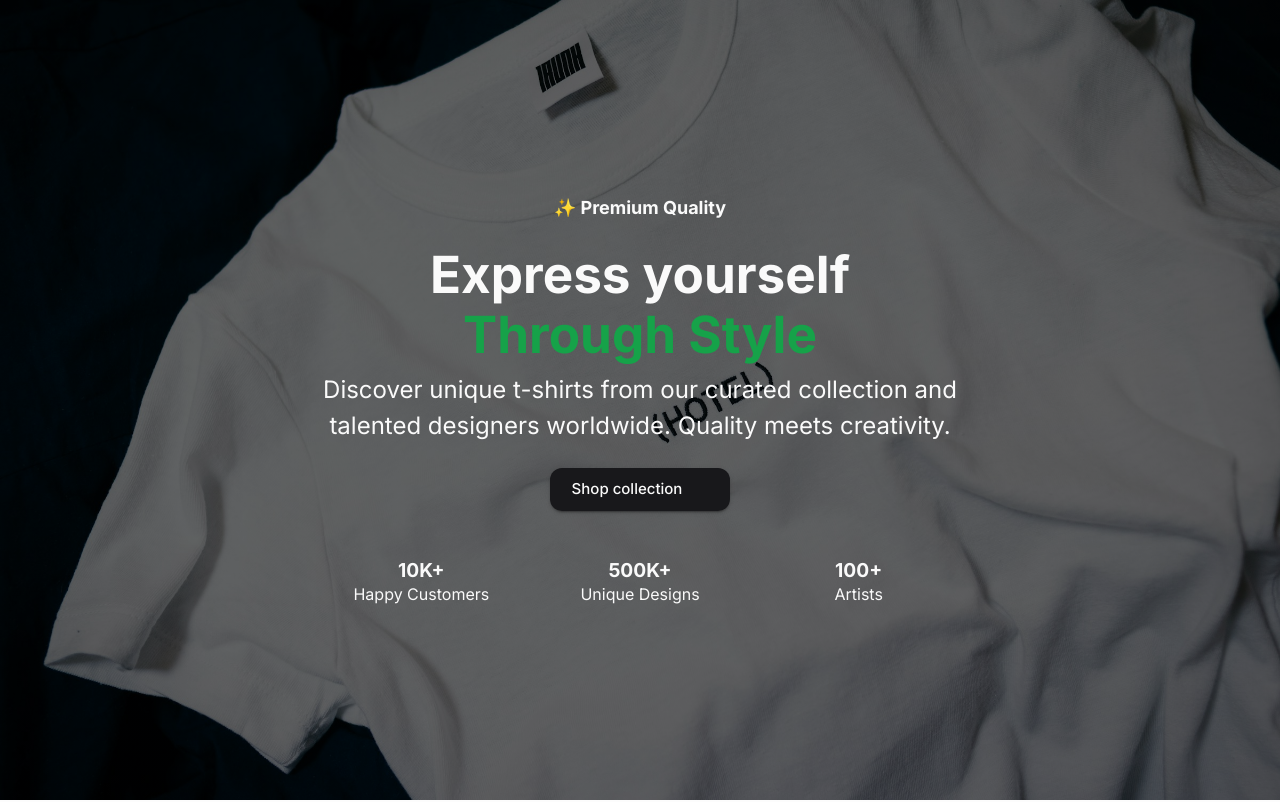
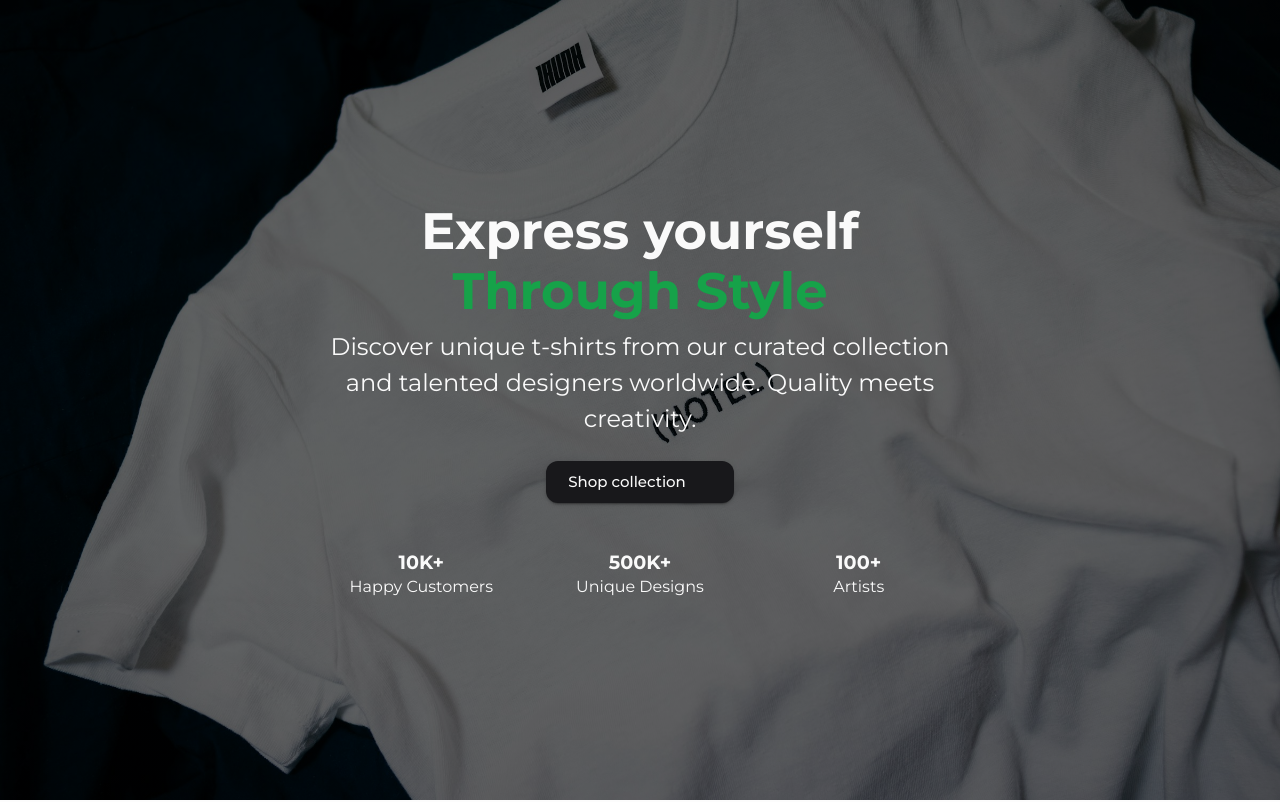
Before and after one commit to MartiiPartii/tee-store, a Next.js app: page / in a window 1280 px wide. Shown: the top 802 px of the page. Built offline with nearby package versions, Linux system fonts and the light colour scheme; no server answers; the database is empty; some icons are missing; what @mui/material-nextjs would draw is missing.

Commit message:
Mont serrat font

```diff
--- a/app/components/Hero.tsx
+++ b/app/components/Hero.tsx
@@ -116,8 +116,6 @@ const Hero = () => {
                     p: { xs: 2, sm: 4, md: 8 },
                 }}
             >
-                <Typography variant="body1" mb={3} fontWeight={"bold"} color="primary.contrastText" fontSize={18}>✨ Premium Quality</Typography>
-
                 <Typography variant="h1" color="primary.contrastText">Express yourself</Typography>
                 <Typography variant="h1" mb={1} color="accent">Through Style</Typography>
 
--- /dev/null
+++ b/app/fonts.ts
@@ -0,0 +1,7 @@
+import { Montserrat } from "next/font/google"
+
+export const montserrat = Montserrat({
+    subsets: ["latin"],
+    variable: "--font-montserrat",
+    display: "swap",
+})
--- a/app/globals.css
+++ b/app/globals.css
@@ -1,3 +1,7 @@
+html {
+  font-family: var(--font-montserrat), sans-serif;
+}
+
 * {
   margin: 0;
   padding: 0;
--- a/app/layout.tsx
+++ b/app/layout.tsx
@@ -3,13 +3,9 @@ import { AppRouterCacheProvider } from '@mui/material-nextjs/v15-appRouter';
 import "./globals.css";
 import ThemeWrapper from "./components/ThemeWrapper";
 import Header from "./components/Header";
-import { Inter } from "next/font/google"
 import { Suspense } from "react";
 import Loading from "./loading";
-
-const inter = Inter({
-  subsets: ['latin']
-})
+import { montserrat } from "./fonts";
 
 export const metadata: Metadata = {
   title: "TeeStore | Buy & Sell Unique T-Shirts Online",
@@ -22,7 +18,7 @@ export default function RootLayout({
   children: React.ReactNode;
 }>) {
   return (
-    <html lang="en" className={inter.className}>
+    <html lang="en" className={montserrat.variable}>
       <body>
         <AppRouterCacheProvider>
           <ThemeWrapper>
--- a/theme/theme.ts
+++ b/theme/theme.ts
@@ -1,4 +1,5 @@
 "use client"
+import { montserrat } from '@/app/fonts'
 import { createTheme } from '@mui/material/styles'
 
 const headingStyles = {
@@ -11,7 +12,7 @@ let theme = createTheme({
         borderRadius: "0.75rem"
     },
     typography: {
-        fontFamily: "var(--font-inter)",
+        fontFamily: montserrat.style.fontFamily,
         h1: { ...headingStyles, fontSize: "3.2rem" },
         h2: { ...headingStyles, fontSize: "2rem" },
         h3: { ...headingStyles, fontSize: "1.5rem" },
```
